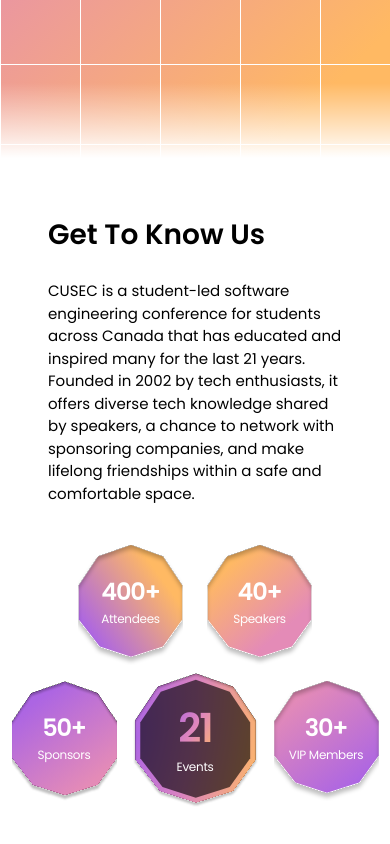
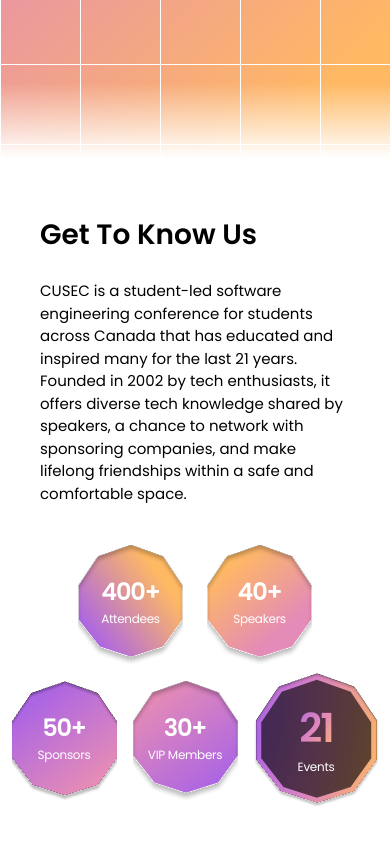
Before and after one commit to cusec/2024, a Next.js app: page / in a window 390 px wide. Shown: the part 736-1580 px from the top of the page. Built offline with nearby package versions, Linux system fonts and the light colour scheme.

Commit message:
fix: Decagons breaking responsiveness under 390px of screen width

```diff
--- a/src/components/Landing Page/About.tsx
+++ b/src/components/Landing Page/About.tsx
@@ -16,7 +16,7 @@
         fadeBackground ? "opacity-0" : "opacity-100"
       }`}
     >
-      <section className="lg:max-w-[1024px] max-w-[768px] mx-12 mt-14 space-y-6">
+      <section className="lg:max-w-[1024px] max-w-[768px] mx-10 mt-14 space-y-6">
         <p className="font-semibold text-[28px] ">Get To Know Us</p>
         <p className="font-regular text-[15px]">
           CUSEC is a student-led software engineering conference for students
@@ -41,17 +41,19 @@
       SubtitleText={"Speakers"}
     />
   </section>
-        <section className="flex items-center space-x-4">
+  <section className="flex flex-wrap items-center space-x-4 max-[390px]:justify-center">
     <Decagon1
       image={decagon_gradient_3}
       TitleText={"50+"}
       SubtitleText={"Sponsors"}
     />
+    <div className="min-[390px]:w-auto max-[390px]:order-last">
       <Decagon2
         image={large_decagon}
         TitleText={"21"}
         SubtitleText={"Events"}
       />
+    </div>
     <Decagon1
       image={decagon_gradient_4}
       TitleText={"30+"}
```
Lines whose indentation alone changed are shown as unchanged.
